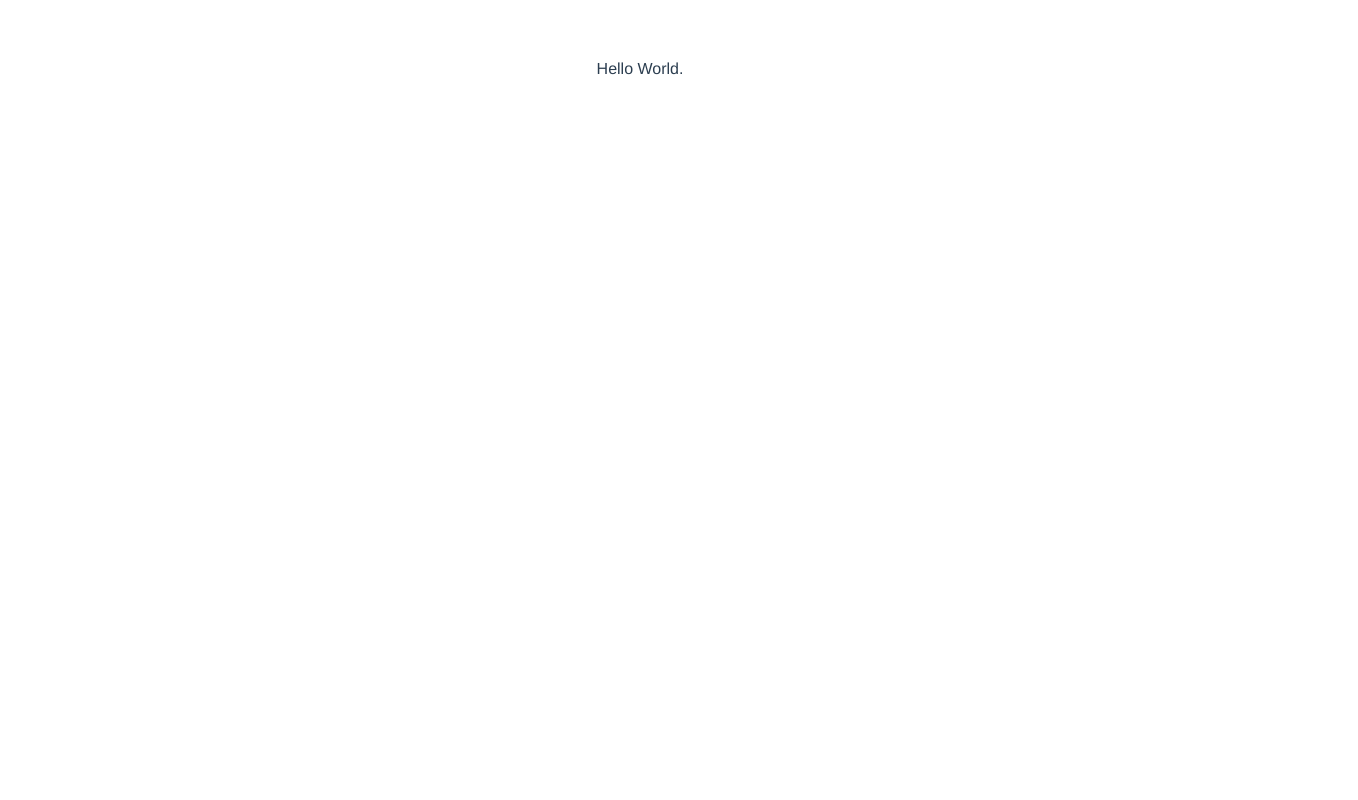
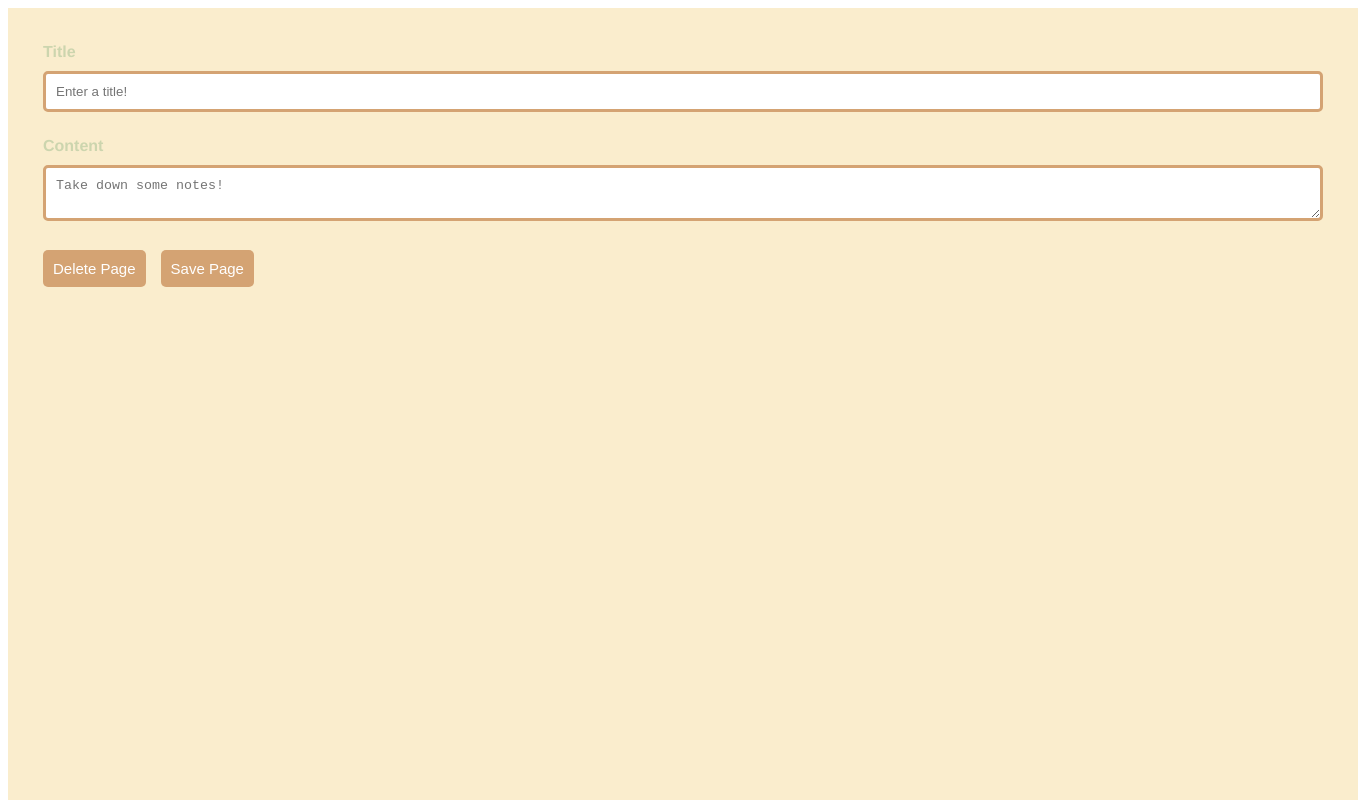
Before and after one commit to nicknamejv/Take-My-Notes, a Vue app: page / in a window 1280 px wide. Shown: the top 800 px of the page, 1358 px wide, since content can reach past the window. Built offline with nearby package versions, Linux system fonts and the light colour scheme.

Commit message:
feat: created page view to display input fields for notes

```diff
--- a/package.json
+++ b/package.json
@@ -23,7 +23,11 @@
     "@vue/eslint-config-typescript": "^9.1.0",
     "eslint": "^7.32.0",
     "eslint-plugin-vue": "^8.0.3",
-    "typescript": "~4.5.5"
+    "node-sass": "^7.0.1",
+    "sass-loader": "^13.0.2",
+    "typescript": "~4.5.5",
+    "vue-loader": "^17.0.0",
+    "vue-template-compiler": "^2.7.9"
   },
   "eslintConfig": {
     "root": true,
--- a/src/App.vue
+++ b/src/App.vue
@@ -14,13 +14,16 @@
   });
 </script>
 
-<style>
+<style lang="scss">
+  $font: Avenir, Helvetica, Arial, sans-serif;
+  $bg-color: #faedcd;
+  $border-color: #d4a373;
+  $border-color-alt: #ba7f44;
+  $main: #ccd5ae;
+  $alt: #e9edc9;
+
   #app {
-    font-family: Avenir, Helvetica, Arial, sans-serif;
-    -webkit-font-smoothing: antialiased;
-    -moz-osx-font-smoothing: grayscale;
-    text-align: center;
-    color: #2c3e50;
-    margin-top: 60px;
+    box-sizing: border-box;
+    font-family: $font;
   }
 </style>
--- a/src/components/PageView.vue
+++ b/src/components/PageView.vue
@@ -1,5 +1,92 @@
+<script lang="ts">
+  import { defineComponent } from 'vue';
+
+  export default defineComponent({
+    name: 'PageView',
+  });
+</script>
+
 <template>
-  <div>
-    Hello World.
+  <div class="page">
+    <div>
+      <label for="page-title">Title</label>
+      <input
+        type="text"
+        class="page-title"
+        name="page-title"
+        placeholder="Enter a title!"
+      />
+      <label for="page-content">Content</label>
+      <textarea
+        class="page-content"
+        name="page-content"
+        placeholder="Take down some notes!"
+      ></textarea>
+      <div class="btn-footer">
+        <button>Delete Page</button>
+        <button>Save Page</button>
+      </div>
+    </div>
   </div>
 </template>
+
+<style scoped lang="scss">
+  $bg-color: #faedcd;
+  $border-color: #d4a373;
+  $border-color-alt: #ba7f44;
+  $main: #ccd5ae;
+  $alt: #e9edc9;
+
+  .page {
+    width: 100vw;
+    height: 100vh;
+    padding: 35px;
+    background-color: $bg-color;
+  }
+
+  .title {
+    text-align: center;
+    width: 500px;
+    padding: 10px;
+    margin: 0 auto;
+    color: $main;
+    border: 5px $border-color solid;
+  }
+
+  .page-content,
+  .page-title {
+    border-style: none;
+    border-radius: 5px;
+    border: solid 3px $border-color;
+    width: 100%;
+    box-sizing: border-box;
+    margin-bottom: 25px;
+  }
+
+  label {
+    margin-bottom: 10px;
+    display: inline-block;
+    color: $main;
+    font-weight: bolder;
+  }
+
+  button {
+    border-style: none;
+    padding: 10px;
+    background-color: $border-color;
+    margin-right: 15px;
+    border-radius: 5px;
+    color: white;
+    font-size: 15px;
+    cursor: pointer;
+  }
+
+  button:hover {
+    background-color: $border-color-alt;
+  }
+
+  input,
+  textarea {
+    padding: 10px;
+  }
+</style>
```
Also changed, not shown: 1 other file (tests, documents, lock files or other folders).
